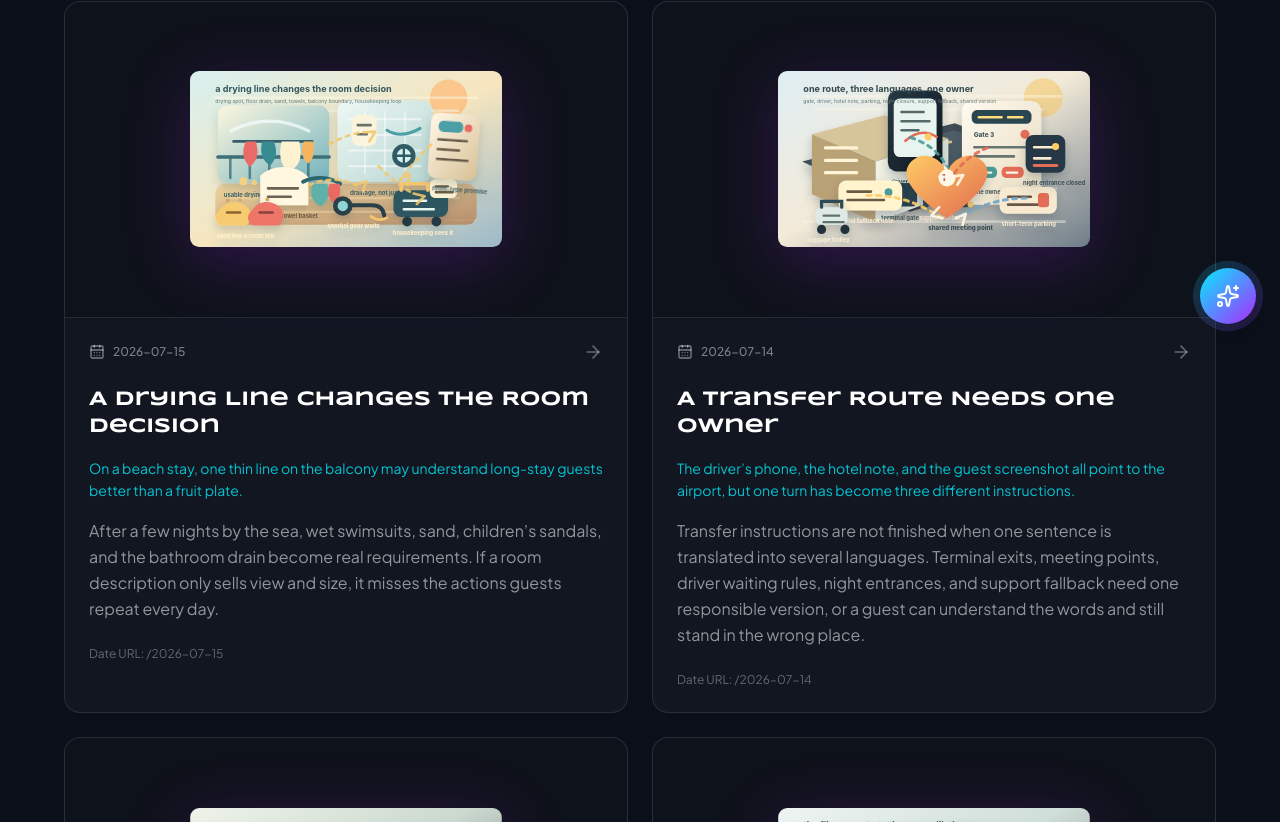
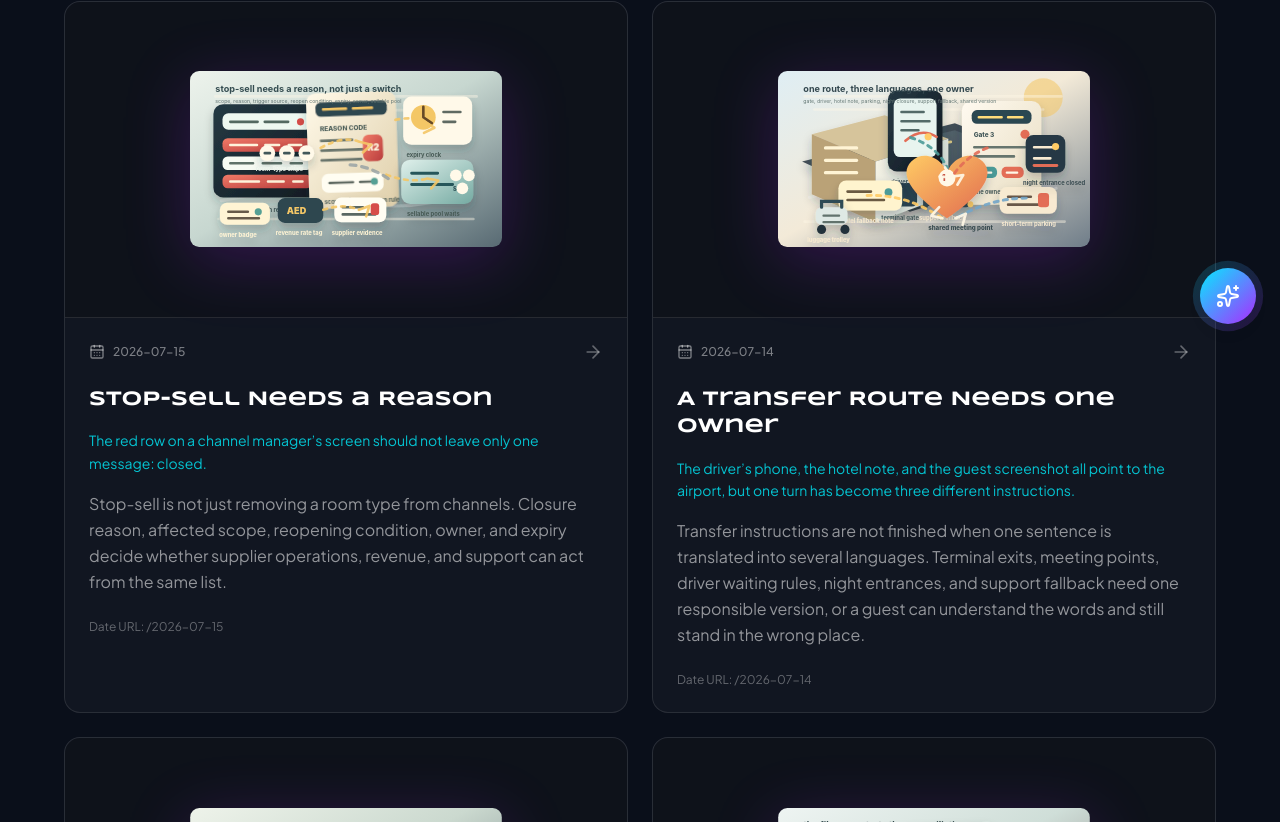
Before and after one commit to hotelbyte-com/hotelbyte-landing, a React (Vite) app: page /stories in a window 1280 px wide. Shown: the part 452-1274 px from the top of the page. Built offline with nearby package versions, Linux system fonts and the light colour scheme; no server answers.

Commit message:
Lore: explain the stop-sell switch

```diff
--- a/src/data/dailyStories.ts
+++ b/src/data/dailyStories.ts
@@ -2408,33 +2408,33 @@ export const dailyStories: DailyStory[] = [
   },
   {
     date: '2026-07-15',
-    slug: 'drying-line-changes-the-room',
-    content: {
-      zh: {
-        title: '晒衣绳会改变房型判断',
-        mood: '阳台上一条细绳，往往比欢迎水果更懂海边长住客。',
-        theme: '海边酒店的晒衣绳和地漏，为什么会改变长住客人对房型的判断',
-        summary:
-          '在海边住几晚，湿泳衣、沙子、孩子的拖鞋和浴室地漏会变成真实需求。房型描述如果只讲景观和面积，就会漏掉客人最常用的生活动作。',
-        body: [
-          '傍晚六点，海边酒店的阳台栏杆上挂着两件小泳衣、一条还在滴水的毛巾和一只倒扣的潜水镜。房间里风景很好，床也够大，可浴室门口已经有一圈细沙。家长一边找地方晾衣服，一边把湿拖鞋挪到不挡门的位置；客房阿姨明早进来时，会先看地漏有没有被沙子堵住。',
-          '长住客人判断房型，常常不是从宣传图里那张床开始，而是从这些不起眼的动作开始：衣服能不能晾，湿毛巾会不会把木地板泡出印子，孩子洗完澡能不能不把水带到床边，潜水回来有没有地方冲掉沙子。海景是卖点，生活痕迹才是入住后的考试。',
-          '难处在于，酒店也不能把每个房间写成家政清单。写太细，页面像维修说明；写太少，渠道把“适合长住”“适合家庭”“近海滩”说得很顺，客人却在第二晚开始把椅背当晒衣架，把垃圾桶当临时沙桶。房间没有坏，承诺却有点跑偏。',
-          '更好的房型语言，需要把少数关键生活设施说清楚：可用晒衣位置、排水方式、沙子处理、备用毛巾规则、阳台安全边界，以及哪些房型真的适合连续几晚的湿物循环。HotelByte 做分销基础设施时，也要让这类细节能从酒店流向供应商和客人。不是为了把房间讲碎，而是让一个海边假期少一点临时凑合。'
-        ],
-        ctaLabel: '返回 HotelByte 首页'
-      },
-      en: {
-        title: 'A Drying Line Changes the Room Decision',
-        mood: 'On a beach stay, one thin line on the balcony may understand long-stay guests better than a fruit plate.',
-        theme: 'Why a drying line and floor drain at a beach hotel can change how long-stay guests judge a room type',
-        summary:
-          'After a few nights by the sea, wet swimsuits, sand, children’s sandals, and the bathroom drain become real requirements. If a room description only sells view and size, it misses the actions guests repeat every day.',
-        body: [
-          'At six in the evening, two small swimsuits, a dripping towel, and an upside-down snorkel mask hang from the balcony rail of a beach hotel room. The view is good. The bed is large enough. Still, a thin ring of sand has already gathered by the bathroom door. A parent looks for somewhere to dry clothes while moving wet sandals out of the doorway; tomorrow morning, housekeeping will check whether the floor drain has swallowed too much beach.',
-          'Long-stay guests often judge a room type through these small actions before they judge the bed in the photo: can clothes dry, will wet towels mark the floor, can a child leave the shower without carrying water to the bedside, is there somewhere to rinse sand after snorkeling? The sea view sells the room. The daily traces test whether the room actually works.',
-          'The awkward part is that hotels cannot turn every room page into a housekeeping checklist. Too much detail and the page starts to sound like a maintenance note. Too little, and channels say “family-friendly,” “good for long stays,” and “near the beach” while the guest spends night two using chair backs as drying racks and the bin as a temporary sand bucket. The room is not broken. The promise has drifted.',
-          'Better room-type language names a few practical facilities clearly: usable drying spot, drainage, sand handling, spare towel rules, balcony safety boundary, and which rooms truly suit several nights of wet gear cycling through. For HotelByte, distribution infrastructure should let these details travel from hotel to supplier to guest. Not to over-explain the room, but to make a beach stay require less improvisation.'
+    slug: 'stop-sell-needs-a-reason',
+    content: {
+      zh: {
+        title: '关房也要写清原因',
+        mood: '渠道经理屏幕上的红色一行，不该只留下“已关闭”三个字。',
+        theme: '渠道经理手里那份 stop-sell 清单，为什么要说明关闭原因而不只是关掉房型',
+        summary:
+          'stop-sell 不是把房型从渠道里拿走那么简单。关闭原因、影响范围、恢复条件、责任人和过期时间，决定了供应商、收益和客服能不能在同一张清单上行动。',
+        body: [
+          '上午十点二十，渠道经理把 stop-sell 清单投到第二块屏幕上。三家酒店、七个房型、一串红色开关。有人在群里说“先关掉，别卖错”；收益同事问是价格错误、库存异常，还是合同条款没确认；供应商运营只看见一个状态：closed。',
+          '关房型是一个很快的动作。麻烦的是，快动作会留下慢问题。因为超卖关掉，和因为税费规则不清关掉，不是一种风险；等酒店确认之后自动恢复，和必须人工重新打开，也不是一种流程。如果清单只写“已关闭”，后面的人就只能猜：该不该继续推报价，能不能换渠道卖，客服接到追问时要不要承诺恢复时间。',
+          '这里的取舍不在客人面前，却会一路影响到可售列表。原因写得太粗，关房变成黑箱；写得太细，渠道团队又会被内部术语淹没。真正有用的 stop-sell 记录，只需要把几件事钉住：关闭范围、原因类别、触发来源、复开条件、到期时间、谁能改。少一项，红色状态就会开始长出自己的传说。',
+          'HotelByte 做分销基础设施时，应该让 stop-sell 像一个可追踪的运营判断，而不是一个沉默的开关。这样供应商知道哪里要补证据，收益知道哪里还不能放价，客服知道哪些话不能提前说出口。房型暂时不能卖，并不等于解释也可以一起下架。'
+        ],
+        ctaLabel: '返回 HotelByte 首页'
+      },
+      en: {
+        title: 'Stop-Sell Needs a Reason',
+        mood: 'The red row on a channel manager’s screen should not leave only one message: closed.',
+        theme: 'Why a channel manager’s stop-sell list should explain the closure reason instead of only closing a room type',
+        summary:
+          'Stop-sell is not just removing a room type from channels. Closure reason, affected scope, reopening condition, owner, and expiry decide whether supplier operations, revenue, and support can act from the same list.',
+        body: [
+          'At 10:20 a.m., a channel manager pulls the stop-sell list onto a second monitor. Three hotels, seven room types, a column of red switches. Someone in the group chat says, “Close it first so we do not sell the wrong thing.” Revenue asks whether this is a rate error, inventory anomaly, or unconfirmed contract term. Supplier operations sees only one state: closed.',
+          'Closing a room type is a fast action. The trouble is that fast actions leave slow questions behind. Closing because of oversell risk is not the same as closing because tax rules are unclear. Reopening automatically after hotel confirmation is not the same as requiring a manual release. If the list only says closed, everyone downstream has to guess: should quotes keep moving, can another channel sell it, and can support mention a recovery time?',
+          'The tradeoff sits backstage, but it shapes the sellable list. Make the reason too broad and stop-sell becomes a black box. Make it too detailed and channel teams drown in internal wording. A useful stop-sell record pins down a few plain things: affected scope, reason category, trigger source, reopening condition, expiry, and who is allowed to change it. Miss one, and the red status starts growing its own folklore.',
+          'For HotelByte, stop-sell should behave like a traceable operating decision, not a silent switch. Then suppliers know where evidence is missing, revenue knows where not to release price, and support knows which promise should stay unsaid. A room type may be temporarily unsellable. The explanation should not be taken offline with it.'
         ],
         ctaLabel: 'Back to the HotelByte homepage'
       }
@@ -2442,35 +2442,35 @@ export const dailyStories: DailyStory[] = [
     visual: {
       src: '/daily/2026-07-15.svg',
       alt: {
-        zh: '海边酒店长住客房的剖面插图，阳台晒衣绳上挂着泳衣和毛巾，旁边有潜水镜、儿童拖鞋、沙粒、浴室地漏、备用毛巾篮、房型卡和客房清洁车。',
-        en: 'A cutaway beach-hotel long-stay room with swimsuits and towels on a balcony drying line, snorkel mask, children’s sandals, sand, bathroom floor drain, spare towel basket, room-type card, and housekeeping cart.'
-      },
-      caption: {
-        zh: '海边房型不只靠景观和面积被判断。晒衣位置、排水、沙子处理和备用毛巾，会决定几晚之后的房间是否真的好住。',
-        en: 'Beach room types are judged by more than view and size. Drying space, drainage, sand handling, and spare towels decide whether the room still works after several nights.'
-      }
-    },
-    nextThemeSeeds: {
-      zh: [
-        '渠道经理手里那份 stop-sell 清单，为什么要说明关闭原因而不只是关掉房型',
+        zh: '渠道运营 stop-sell 工作台的编辑插图，画面中有红色关闭清单、房型筹码、原因代码卡、复开条件便签、到期时钟、收益价格标签、供应商证据文件和指向可售池的灰色箭头。',
+        en: 'An editorial illustration of a channel operations stop-sell desk with a red closure list, room-type chips, reason-code card, reopening-condition note, expiry clock, revenue rate tag, supplier evidence file, and grey arrow toward the sellable pool.'
+      },
+      caption: {
+        zh: 'stop-sell 不该只是一个红色开关。关闭范围、原因、复开条件、到期时间和责任人，决定房型何时能安全回到渠道。',
+        en: 'Stop-sell should not be only a red switch. Scope, reason, reopening condition, expiry, and owner decide when a room type can safely return to channels.'
+      }
+    },
+    nextThemeSeeds: {
+      zh: [
         '夜班保安的一次电梯巡查，怎样把安静、安全和客人睡眠连在一起',
         '收益同事为什么有时宁愿少卖一间，也不愿把错误房价放进渠道里',
         '团队出发前一排贴好名字的水瓶，如何减少导游、前台和客人的清晨混乱',
-        '客人带冷藏药品这句备注，怎样提前调动房间、餐饮和行李流程'
-      ],
-      en: [
-        'Why a channel manager’s stop-sell list should explain the closure reason instead of only closing a room type',
+        '客人带冷藏药品这句备注，怎样提前调动房间、餐饮和行李流程',
+        '供应商证据文件夹里的合同页、邮件截图和价格表，怎样避免同一问题被三次追问'
+      ],
+      en: [
         'How one night-security elevator round connects quiet, safety, and guest sleep',
         'Why a revenue teammate may prefer selling one room less to pushing a wrong rate into the channel',
         'How a row of name-labeled water bottles before group departure reduces dawn confusion for guides, front desk, and guests',
-        'How one note saying a guest carries refrigerated medicine can prepare the room, F&B, and luggage flow early'
-      ]
-    },
-    cta: {
-      href: '/'
-    },
-    generatedBy: 'codex-daily-story-publisher',
-    generatedAt: '2026-07-15T10:11:53+04:00'
+        'How one note saying a guest carries refrigerated medicine can prepare the room, F&B, and luggage flow early',
+        'How a supplier evidence folder with contract pages, email screenshots, and rate sheets prevents the same question from being chased three times'
+      ]
+    },
+    cta: {
+      href: '/'
+    },
+    generatedBy: 'codex-daily-story-publisher',
+    generatedAt: '2026-07-15T10:29:10+04:00'
   }
 ];
 
```
Also changed, not shown: public/daily/2026-07-15.svg.
